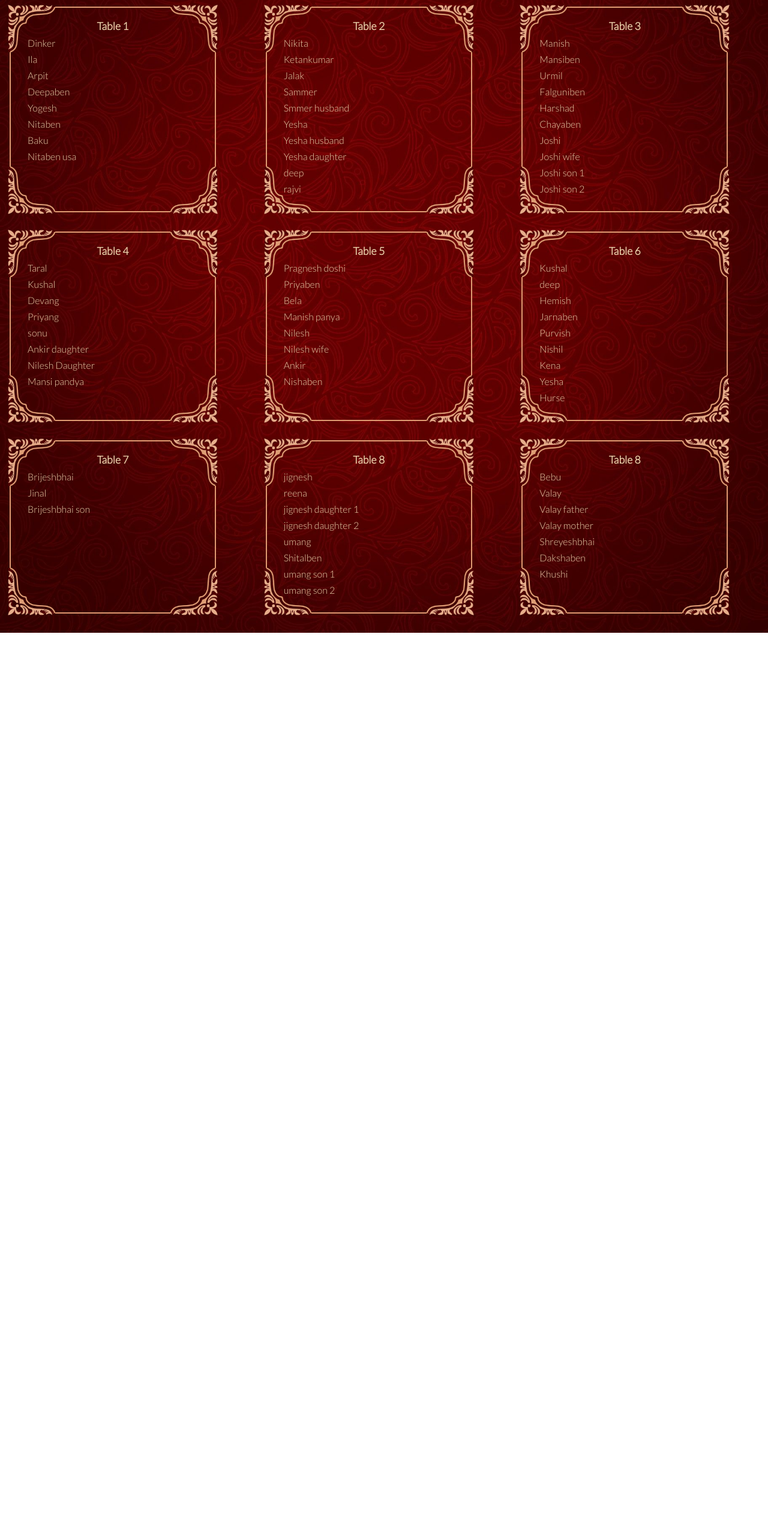
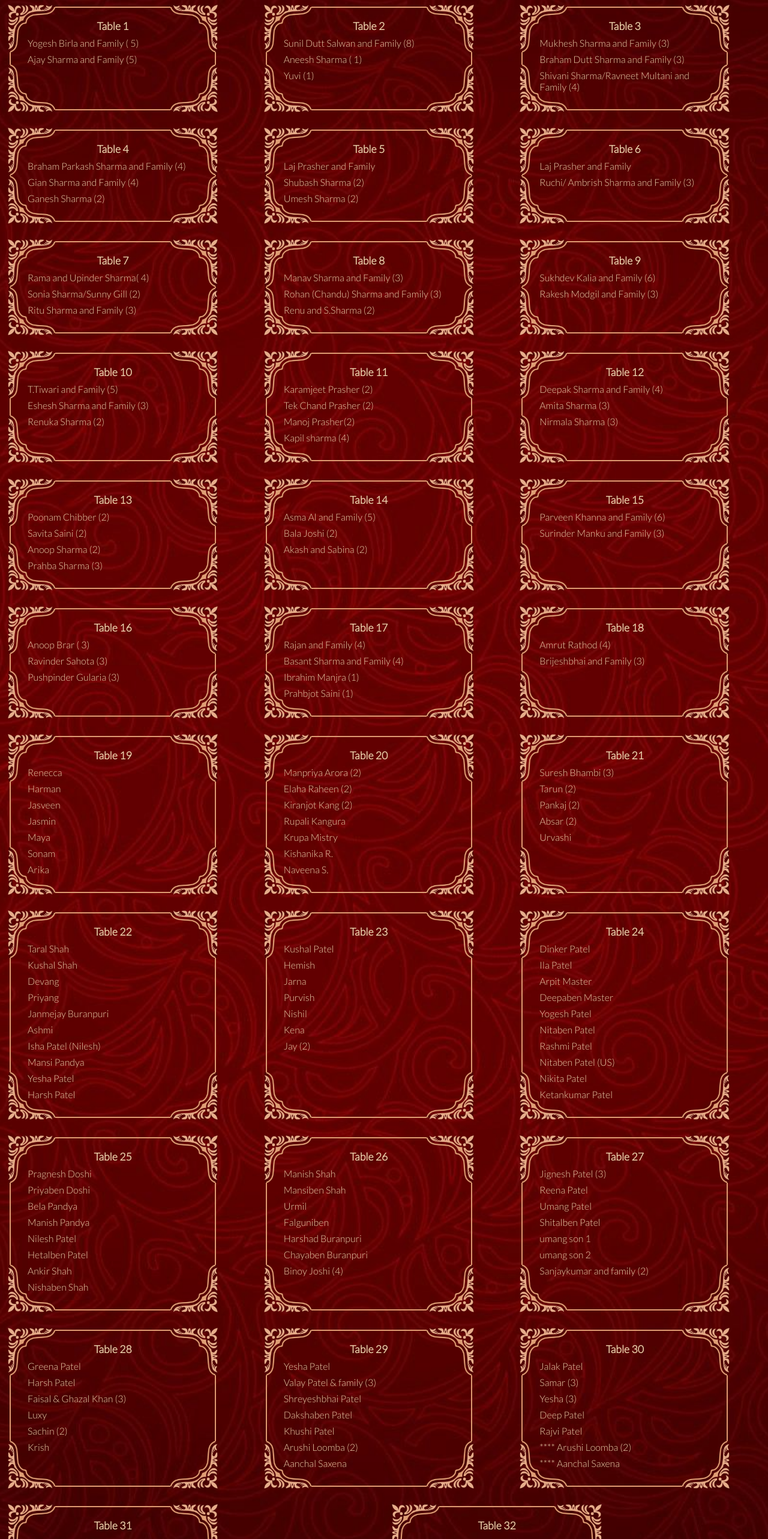
Before and after one commit to deep0410/online-seating-chart, a React (Create React App) app: page / in a window 1280 px wide. Shown: the part 208-2774 px from the top of the page at 60% size. Before the commit the page ends 1263 px from the top, so only its background shows below. Built offline with nearby package versions, Linux system fonts and the light colour scheme.

Commit message:
Something

```diff
--- a/src/App.js
+++ b/src/App.js
@@ -85,114 +85,295 @@ function App() {
   const tableData = [
     {
       name: "Table 1",
-      people: [
-        "Dinker",
-        "Ila",
-        "Arpit",
-        "Deepaben",
-        "Yogesh",
-        "Nitaben",
-        "Baku",
-        "Nitaben usa",
-      ],
+      people: ["Yogesh Birla and Family ( 5)", "Ajay Sharma and Family (5)"],
     },
     {
       name: "Table 2",
       people: [
-        "Nikita",
-        "Ketankumar",
-        "Jalak",
-        "Sammer",
-        "Smmer husband",
-        "Yesha",
-        "Yesha husband",
-        "Yesha daughter",
-        "deep",
-        "rajvi",
+        "Sunil Dutt Salwan and Family (8)",
+        "Aneesh Sharma ( 1)",
+        "Yuvi (1)",
       ],
     },
     {
       name: "Table 3",
       people: [
-        "Manish",
-        "Mansiben",
-        "Urmil",
-        "Falguniben",
-        "Harshad",
-        "Chayaben",
-        "Joshi",
-        "Joshi wife",
-        "Joshi son 1",
-        "Joshi son 2",
+        "Mukhesh Sharma and Family (3)",
+        "Braham Dutt Sharma and Family (3) ",
+        "Shivani Sharma/Ravneet Multani and Family (4)",
       ],
     },
     {
       name: "Table 4",
       people: [
-        "Taral",
-        "Kushal",
-        "Devang",
-        "Priyang",
-        "sonu",
-        "Ankir daughter",
-        "Nilesh Daughter",
-        "Mansi pandya",
+        "Braham Parkash Sharma and Family (4)",
+        "Gian Sharma and Family (4)",
+        "Ganesh Sharma (2)",
       ],
     },
     {
       name: "Table 5",
       people: [
-        "Pragnesh doshi",
-        "Priyaben",
-        "Bela",
-        "Manish panya",
-        "Nilesh  ",
-        "Nilesh wife",
-        "Ankir   ",
-        "Nishaben",
+        "Laj Prasher and Family ",
+        "Shubash Sharma (2)",
+        "Umesh Sharma (2)",
       ],
     },
     {
       name: "Table 6",
       people: [
-        "Kushal",
-        "deep",
-        "Hemish",
-        "Jarnaben",
-        "Purvish",
-        "Nishil",
-        "Kena",
-        "Yesha",
-        "Hurse",
+        "Laj Prasher and Family ",
+        "Ruchi/ Ambrish Sharma and Family (3)",
       ],
     },
     {
       name: "Table 7",
-      people: ["Brijeshbhai", "Jinal", "Brijeshbhai son"],
-    },
-    {
-      name: "Table 8",
       people: [
-        "jignesh",
-        "reena",
-        "jignesh daughter 1",
-        "jignesh daughter 2",
-        "umang",
-        "Shitalben",
-        "umang son 1",
-        "umang son 2",
+        "Rama and Upinder Sharma( 4)",
+        "Sonia Sharma/Sunny Gill (2)",
+        "Ritu Sharma and Family (3)",
       ],
     },
     {
       name: "Table 8",
       people: [
-        "Bebu",
-        "Valay",
-        "Valay father ",
-        "Valay mother",
-        "Shreyeshbhai",
-        "Dakshaben",
-        "Khushi",
+        "Manav Sharma and Family (3)",
+        "Rohan (Chandu) Sharma and Family (3)",
+        "Renu and S.Sharma (2)",
+      ],
+    },
+    {
+      name: "Table 9",
+      people: ["Sukhdev Kalia and Family (6)", "Rakesh Modgil and Family (3)"],
+    },
+    {
+      name: "Table 10",
+      people: [
+        "T.Tiwari and Family (5)",
+        "Eshesh Sharma and Family (3)",
+        "Renuka Sharma (2)",
+      ],
+    },
+    {
+      name: "Table 11",
+      people: [
+        "Karamjeet Prasher (2)",
+        "Tek Chand Prasher (2)",
+        "Manoj Prasher(2)",
+        "Kapil sharma (4)",
+      ],
+    },
+    {
+      name: "Table 12",
+      people: [
+        "Deepak Sharma and Family (4)",
+        "Amita Sharma (3)",
+        "Nirmala Sharma (3)",
+      ],
+    },
+    {
+      name: "Table 13",
+      people: [
+        "Poonam Chibber (2)",
+        "Savita Saini (2)",
+        "Anoop Sharma (2)",
+        "Prahba Sharma (3)",
+      ],
+    },
+    {
+      name: "Table 14",
+      people: [
+        "Asma Al and Family (5)",
+        "Bala Joshi (2)",
+        "Akash and Sabina (2)",
+      ],
+    },
+    {
+      name: "Table 15",
+      people: [
+        "Parveen Khanna and Family (6)",
+        "Surinder Manku and Family (3)",
+      ],
+    },
+    {
+      name: "Table 16",
+      people: [
+        "Anoop Brar ( 3)",
+        "Ravinder Sahota (3)",
+        "Pushpinder Gularia (3)",
+      ],
+    },
+    {
+      name: "Table 17",
+      people: [
+        "Rajan and Family (4)",
+        "Basant Sharma and Family (4)",
+        "Ibrahim Manjra (1)",
+        "Prahbjot Saini (1)",
+      ],
+    },
+    {
+      name: "Table 18",
+      people: ["Amrut Rathod (4)", "Brijeshbhai and Family (3)"],
+    },
+    {
+      name: "Table 19",
+      people: [
+        "Renecca",
+        "Harman",
+        "Jasveen",
+        "Jasmin",
+        "Maya",
+        "Sonam",
+        "Arika",
+      ],
+    },
+    {
+      name: "Table 20",
+      people: [
+        "Manpriya Arora (2)",
+        "Elaha Raheen (2)",
+        "Kiranjot Kang (2)",
+        "Rupali Kangura ",
+        "Krupa Mistry",
+        "Kishanika R.",
+        "Naveena S.",
+      ],
+    },
+    {
+      name: "Table 21",
+      people: [
+        "Suresh Bhambi (3)",
+        "Tarun (2)",
+        "Pankaj (2)",
+        "Absar (2)",
+        "Urvashi",
+      ],
+    },
+    {
+      name: "Table 22",
+      people: [
+        "Taral Shah",
+        "Kushal Shah",
+        "Devang",
+        "Priyang",
+        "Janmejay Buranpuri",
+        "Ashmi",
+        "Isha Patel (Nilesh)",
+        "Mansi Pandya",
+        "Yesha Patel",
+        "Harsh Patel",
+      ],
+    },
+    {
+      name: "Table 23",
+      people: [
+        "Kushal Patel",
+        "Hemish",
+        "Jarna",
+        "Purvish",
+        "Nishil",
+        "Kena",
+        "Jay (2)",
+      ],
+    },
+    {
+      name: "Table 24",
+      people: [
+        "Dinker Patel",
+        "Ila Patel",
+        "Arpit Master",
+        "Deepaben Master",
+        "Yogesh Patel",
+        "Nitaben Patel",
+        "Rashmi Patel",
+        "Nitaben Patel (US)",
+        "Nikita Patel",
+        "Ketankumar Patel",
+      ],
+    },
+    {
+      name: "Table 25",
+      people: [
+        "Pragnesh Doshi",
+        "Priyaben Doshi",
+        "Bela Pandya",
+        "Manish Pandya",
+        "Nilesh Patel",
+        "Hetalben Patel",
+        "Ankir Shah",
+        "Nishaben Shah",
+      ],
+    },
+    {
+      name: "Table 26",
+      people: [
+        "Manish Shah",
+        "Mansiben Shah",
+        "Urmil",
+        "Falguniben",
+        "Harshad Buranpuri",
+        "Chayaben Buranpuri",
+        "Binoy Joshi (4)",
+      ],
+    },
+    {
+      name: "Table 27",
+      people: [
+        "Jignesh Patel (3)",
+        "Reena Patel",
+        "Umang Patel",
+        "Shitalben Patel",
+        "umang son 1",
+        "umang son 2",
+        "Sanjaykumar and family (2)",
+      ],
+    },
+    {
+      name: "Table 28",
+      people: [
+        "Greena Patel",
+        "Harsh Patel",
+        "Faisal & Ghazal Khan (3)",
+        "Luxy",
+        "Sachin (2)",
+        "Krish",
+      ],
+    },
+    {
+      name: "Table 29",
+      people: [
+        "Yesha Patel",
+        "Valay Patel & family (3)",
+        "Shreyeshbhai Patel",
+        "Dakshaben Patel",
+        "Khushi Patel",
+        "Arushi Loomba (2)",
+        "Aanchal Saxena",
+      ],
+    },
+    {
+      name: "Table 30",
+      people: [
+        "Jalak Patel",
+        "Samar (3)",
+        "Yesha (3)",
+        "Deep Patel",
+        "Rajvi Patel",
+        "**** Arushi Loomba (2)",
+        "**** Aanchal Saxena",
+      ],
+    },
+    {
+      name: "Table 31",
+      people: ["Kalkat Family (5)", "Deanna (1)", "Aman (4)"],
+    },
+    {
+      name: "Table 32",
+      people: [
+        "Renecca Vernon Family (3)",
+        "Jasveen Guraya Family (3)",
+        "Harman Grewal Family (2)",
       ],
     },
   ];
```
